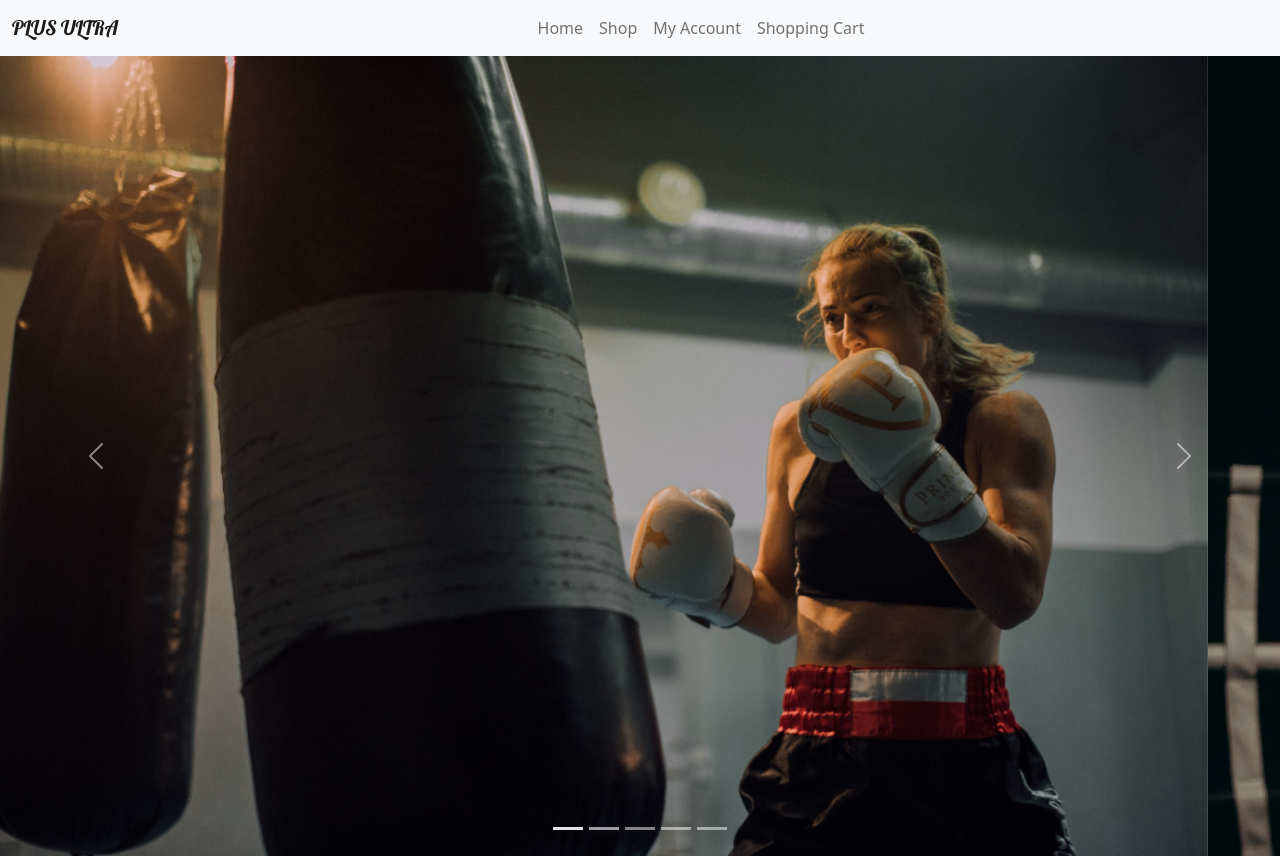
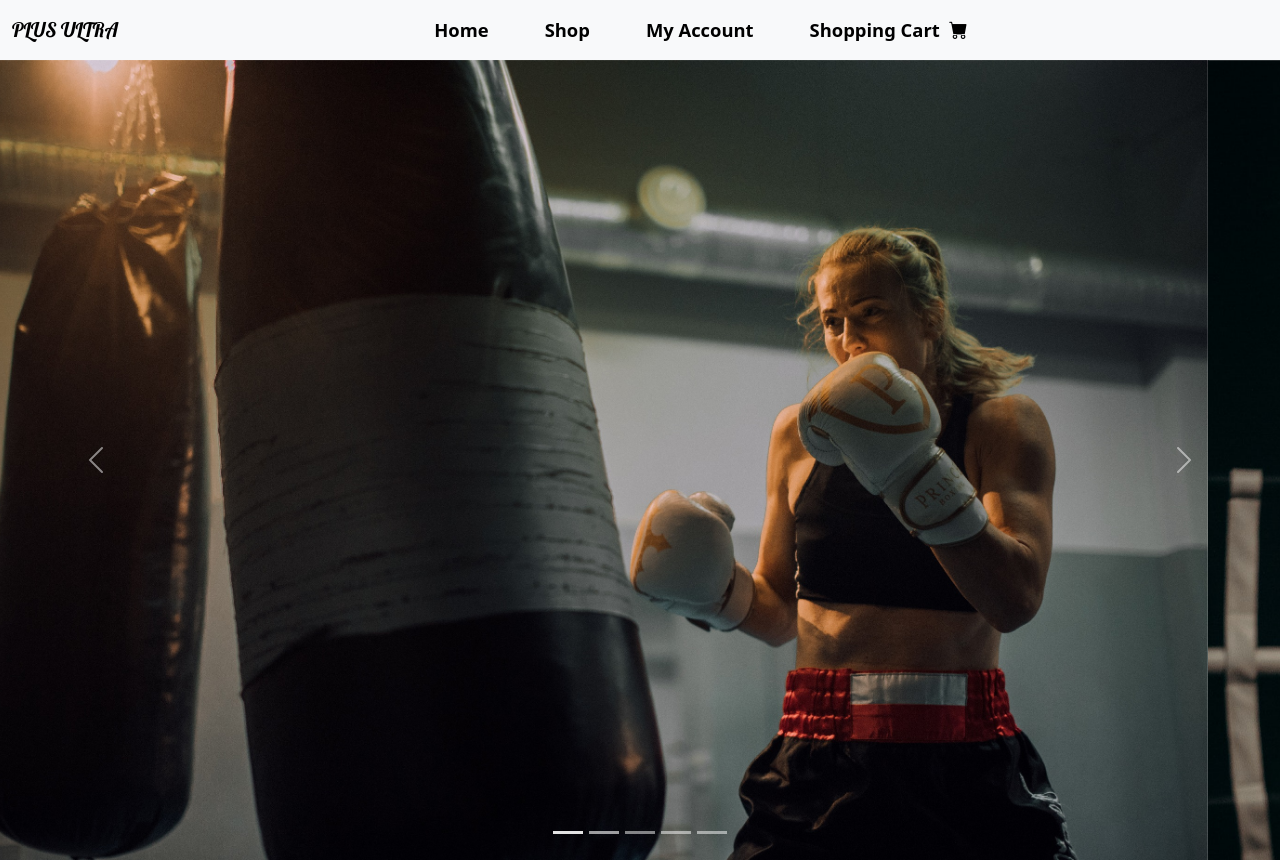
Before and after one commit to Ander-RL/BoxingShop, a plain HTML site: page index.html in a window 1280 px wide. Shown: the top 860 px of the page. Drawn offline with nearby package versions, Linux system fonts and the light colour scheme.

Commit message:
Navbar text hover

```diff
--- a/css/styles.css
+++ b/css/styles.css
@@ -6,21 +6,24 @@ body {
     font-size: medium;
   }
 
-  .container {
-    background-color: blueviolet;
-    margin: 0;
-    padding: 0;
-    height: 100vh;
-    width: 100%;
-    position: relative;
-  }
-
   p {
     text-align: justify;
   }
 
   .navbar-brand {
     font-family: 'Lobster', cursive;
+  }
+
+  .nav-item {
+      font-weight: 600;
+      font-size: 1.15rem;
+      margin-right: 20px;
+      margin-left: 20px;
+  }
+
+  .nav-item:hover {
+      background-color: rgba(120, 120, 120, 0.14);
+      border-radius: 8%;
   }
 
   #carouselIntroSlides {
--- a/index.html
+++ b/index.html
@@ -36,7 +36,7 @@
 
     <div class="container-fluid">
 
-      <a class="navbar-brand" href="#">PLUS ULTRA</a>
+      <a class="navbar-brand text-black" href="#">PLUS ULTRA</a>
       <button class="navbar-toggler" type="button" data-bs-toggle="collapse" data-bs-target="#navbarSupportedContent"
         aria-controls="navbarSupportedContent" aria-expanded="false" aria-label="Toggle navigation">
         <span class="navbar-toggler-icon"></span>
@@ -45,16 +45,16 @@
       <div class="collapse navbar-collapse" id="navbarSupportedContent">
         <ul class="navbar-nav mx-auto mb-2 mb-lg-0">
           <li class="nav-item">
-            <a class="nav-link" aria-current="page" href="#">Home</a>
+            <a class="nav-link text-black" aria-current="page" href="#">Home</a>
           </li>
           <li class="nav-item">
-            <a class="nav-link" href="#">Shop</a>
+            <a class="nav-link text-black" href="#">Shop</a>
           </li>
           <li class="nav-item">
-            <a class="nav-link" href="#">My Account</a>
+            <a class="nav-link text-black" href="#">My Account</a>
           </li>
           <li class="nav-item">
-            <a class="nav-link" href="#">Shopping Cart</a>
+            <a class="nav-link text-black" href="#">Shopping Cart&nbsp;&nbsp;<i class="bi bi-cart-fill"></i></a>
           </li>
         </ul>
       </div>
```
